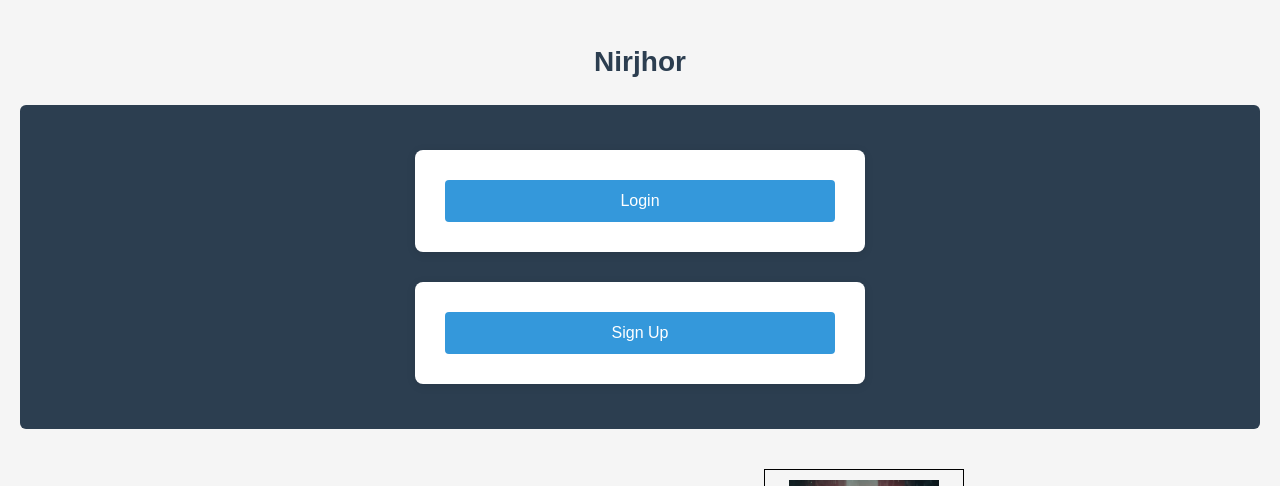
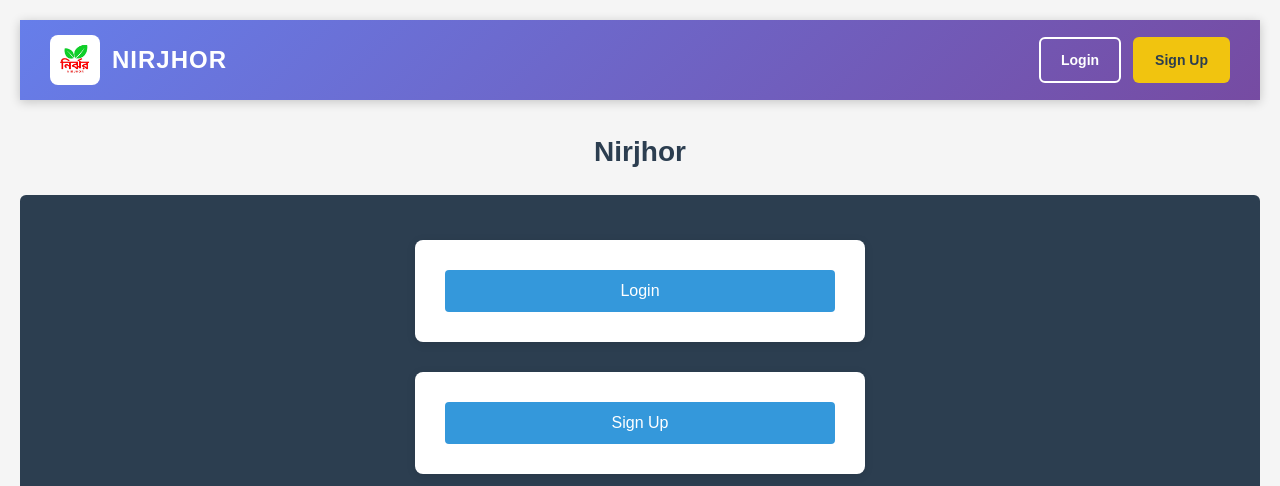
Before and after one commit to SheikhAtifAshab/Web_Tech_Project_Aiub, a PHP site: page /views/customer/products.php in a window 1280 px wide. Shown: the top 486 px of the page. Run offline with PHP 8.4, Linux system fonts and the light colour scheme; data comes from the database, SQL or seed files in the repository; grey boxes are pictures that could not be loaded.

Commit message:
products.php

```diff
--- a/views/customer/products.php
+++ b/views/customer/products.php
@@ -12,6 +12,24 @@ $products = getApprovedProducts();
     <link rel="stylesheet" href="../css/style.css">
 </head>
 <body>
+
+    <header class="site-header">
+        <div class="header-container">
+            <div class="logo-section">
+                <a href="products.php" class="logo-link">
+                    <img src="../../assets/images/logo.png" alt="Logo" class="logo-img">
+                    <span class="site-name">NIRJHOR</span>
+                </a>
+            </div>
+
+            <div class="header-buttons">
+                <a href="../auth/login.php" class="btn-header btn-login">Login</a>
+                <a href="../auth/register.php" class="btn-header btn-signup">Sign Up</a>
+            </div>
+        </div>
+    </header>
+
+
 
 <h2>Nirjhor</h2>
 
```
